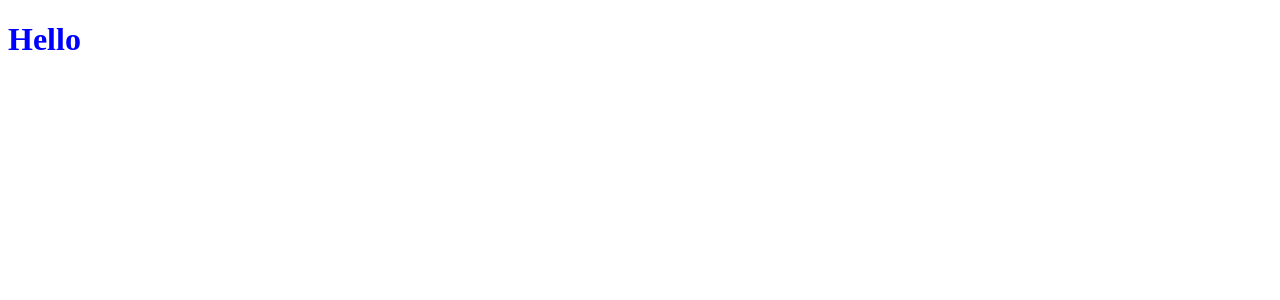
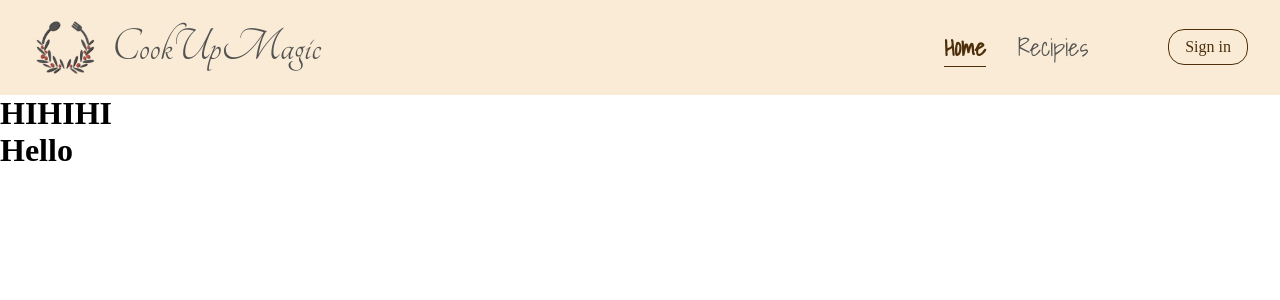
Before and after one commit to lenizeramos/fridgefy-app, a React (Vite) app in the folder frontend/: page / in a window 1280 px wide. Shown: the top 300 px of the page. Built offline with nearby package versions, Linux system fonts and the light colour scheme.

Commit message:
navbar done

```diff
--- a/frontend/src/App.tsx
+++ /dev/null
@@ -1,13 +0,0 @@
-import './App.scss'
-
-function App() {
-
-
-  return (
-    <>
-      <h1>Hello</h1>
-    </>
-  )
-}
-
-export default App
--- /dev/null
+++ b/frontend/src/Layout.tsx
@@ -0,0 +1,19 @@
+import { Outlet } from 'react-router-dom'
+import Navbar from './components/Navbar/Navbar'
+import './Layout.scss'
+
+function Layout() {
+
+
+  return (
+    <>
+    <Navbar />
+    <main>
+      <Outlet />
+    </main>
+      <h1>Hello</h1>
+    </>
+  )
+}
+
+export default Layout
--- /dev/null
+++ b/frontend/src/components/Landing/Landing.tsx
@@ -0,0 +1,9 @@
+function Landing () {
+    return (
+        <>
+        <h1>HIHIHI</h1>
+        </>
+    )
+}
+
+export default Landing
--- /dev/null
+++ b/frontend/src/components/Navbar/Navbar.scss
@@ -0,0 +1,70 @@
+@import url("https://fonts.googleapis.com/css2?family=Shadows+Into+Light&family=Tangerine:wght@400;700&display=swap");
+
+.navContainer {
+  padding: 1rem 2rem;
+  display: flex;
+  justify-content: space-between;
+  background-color: #faebd7;
+  color: #535351;
+  .logoContainer {
+    display: flex;
+    gap: 1rem;
+    width: fit-content;
+    align-items: center;
+    justify-content: center;
+    img {
+      width: 4rem;
+      height: auto;
+    }
+    h1 {
+      font-family: "Tangerine", serif;
+      font-weight: 400;
+      font-size: 3rem;
+    }
+  }
+  .linksContainer {
+    display: flex;
+    align-items: center;
+    gap: 5rem;
+    ul {
+      display: flex;
+      gap: 2rem;
+      list-style: none;
+      font-size: 1.5rem;
+      .active {
+        text-decoration: none;
+        color: #4d2f0a;
+        font-family: "Shadows Into Light", serif;
+        border-bottom: 1px solid #4d2f0a;
+        font-weight: bolder;
+      }
+      .noActive {
+        text-decoration: none;
+        color: #535351;
+        font-family: "Shadows Into Light", serif;
+      }
+    }
+
+    button {
+      padding: 0.5rem 1rem;
+      border-radius: 1rem;
+      background-color: transparent;
+      cursor: pointer;
+      outline: none;
+      transition: all 0.3s ease;
+      border: 1px solid #4d2f0a;
+      .button {
+        text-decoration: none;
+        color: #4d2f0a;
+      }
+    }
+    button:hover {
+      background-color: #ead5c1;
+      transform: scale(1.05);
+      box-shadow: 0 4px 8px rgba(0, 0, 0, 0.2);
+      .button {
+        color: #393737;
+      }
+    }
+  }
+}
--- /dev/null
+++ b/frontend/src/components/Navbar/Navbar.tsx
@@ -0,0 +1,47 @@
+import { NavLink } from "react-router-dom";
+import logo from "../../public/images/logo.png";
+import "./Navbar.scss";
+
+function Navbar() {
+  return (
+    <>
+      <nav>
+        <div className="navContainer">
+          <div className="logoContainer">
+            <img src={logo} alt="Logo" />
+            <h1>CookUpMagic</h1>
+          </div>
+          <div className="linksContainer">
+            <ul>
+              <li>
+                <NavLink
+                  to="/"
+                  className={({ isActive }) =>
+                    isActive ? "active" : "noActive"
+                  }
+                >
+                  Home
+                </NavLink>
+              </li>
+              <li>
+                <NavLink
+                  to="/recipies"
+                  className={({ isActive }) =>
+                    isActive ? "active" : "noActive"
+                  }
+                >
+                  Recipies
+                </NavLink>
+              </li>
+            </ul>
+            <button>
+              <NavLink to="/logIn" className={'button'}>Sign in</NavLink>
+            </button>
+          </div>
+        </div>
+      </nav>
+    </>
+  );
+}
+
+export default Navbar;
--- a/frontend/src/index.scss
+++ b/frontend/src/index.scss
@@ -1,3 +1,39 @@
-h1 {
-   color: blue
+* {
+  margin: 0;
+  padding: 0;
+  font-family: "Poppins", serif;
 }
+*,
+*::before,
+*::after {
+  box-sizing: border-box;
+}
+
+body {
+  min-height: 100dvh;
+}
+input,
+button,
+textarea,
+select {
+  font: inherit;
+}
+
+p {
+  text-wrap: pretty;
+}
+h1,
+h2,
+h3,
+h4,
+h5,
+h6 {
+  text-wrap: balance;
+}
+
+img,
+video,
+svg {
+  height: auto;
+  max-width: 100%;
+}
--- a/frontend/src/main.tsx
+++ b/frontend/src/main.tsx
@@ -1,10 +1,23 @@
-import { StrictMode } from 'react'
-import { createRoot } from 'react-dom/client'
-import './index.scss'
-import App from './App.tsx'
+import { createRoot } from "react-dom/client";
+import "./index.scss";
+import Layout from "./Layout.tsx";
+import { createBrowserRouter, RouterProvider } from "react-router-dom";
+import Landing from "./components/Landing/Landing.tsx";
 
-createRoot(document.getElementById('root')!).render(
-  <StrictMode>
-    <App />
-  </StrictMode>,
-)
+const router = createBrowserRouter([
+  {
+    path: "/",
+    element: <Layout />,
+    errorElement: <h1>404 Not Found</h1>,
+    children: [
+      {
+        path: "/",
+        element: <Landing />,
+      },
+    ],
+  },
+]);
+
+createRoot(document.getElementById("root")!).render(
+  <RouterProvider router={router} />
+);
```
Also changed, not shown: frontend/src/Layout.scss (added), frontend/src/components/Landing/Landing.scss (added), frontend/src/public/images/logo.png (added), 1 other file (tests, documents, lock files or other folders).
